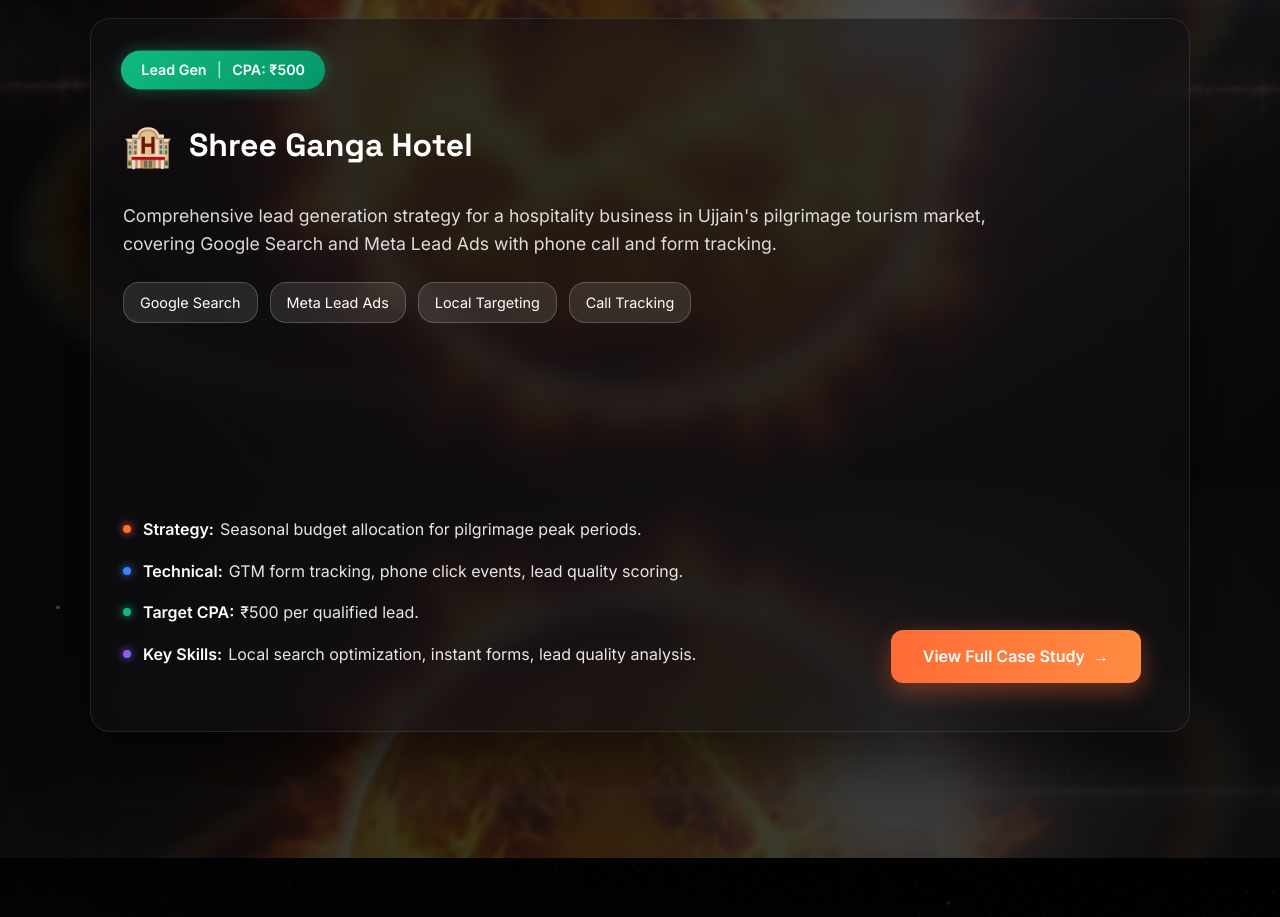
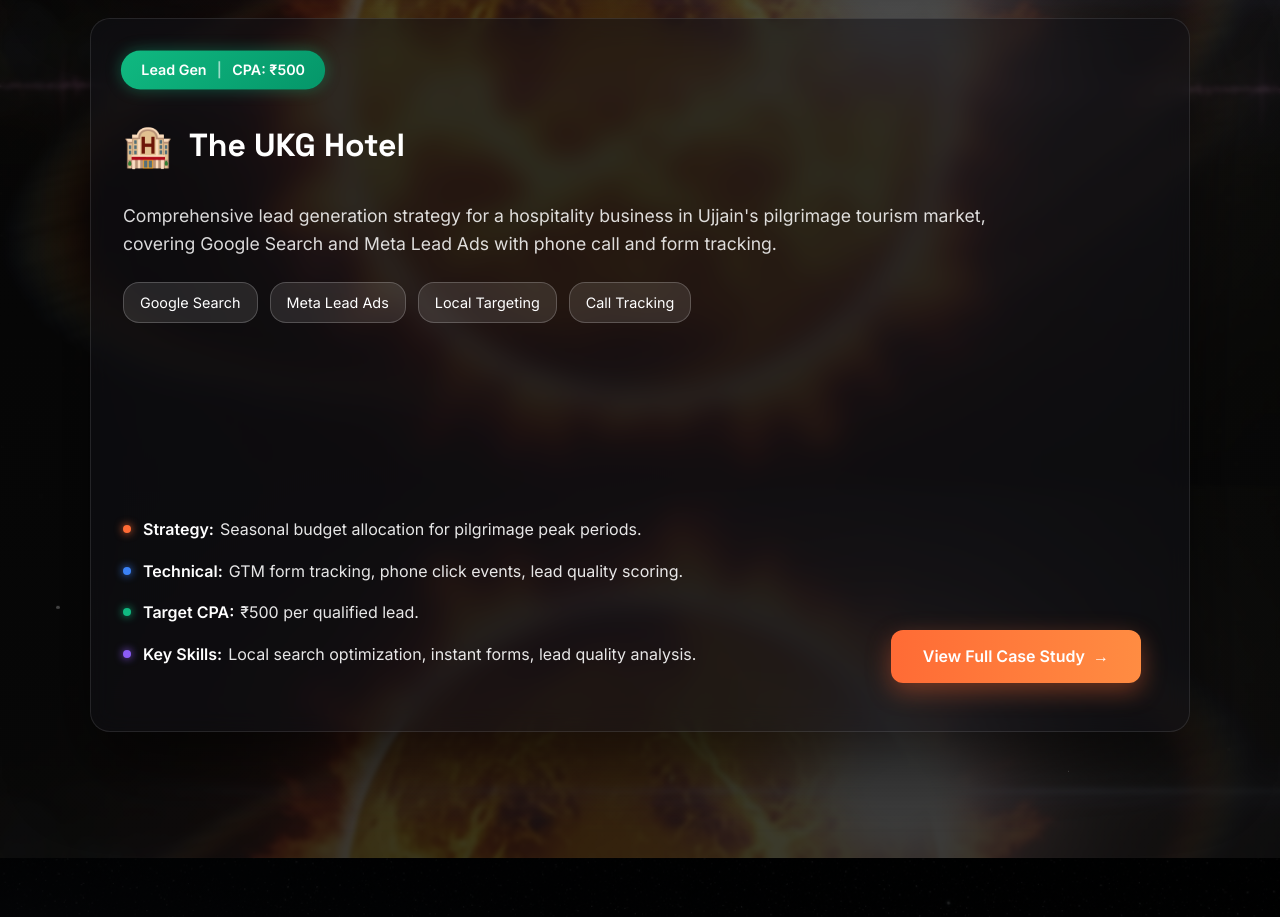
Before and after one commit to Ay-333/Ay-333.github.io, a plain HTML site: page ay333.github.io/index.html in a window 1280 px wide. Shown: the part 3640-4557 px from the top of the page. Drawn offline with Linux system fonts and the light colour scheme.

Commit message:
Heading update of case study 2

```diff
--- a/ay333.github.io/index.html
+++ b/ay333.github.io/index.html
@@ -277,7 +277,7 @@
                         <!-- Client Header -->
                         <div class="client-header">
                             <div class="client-icon icon-bounce">🏨</div>
-                            <h3 class="client-name">Shree Ganga Hotel</h3>
+                            <h3 class="client-name">The UKG Hotel</h3>
                         </div>
 
                         <!-- Description -->
```
Also changed, not shown: index.html (+1 -1 lines).
